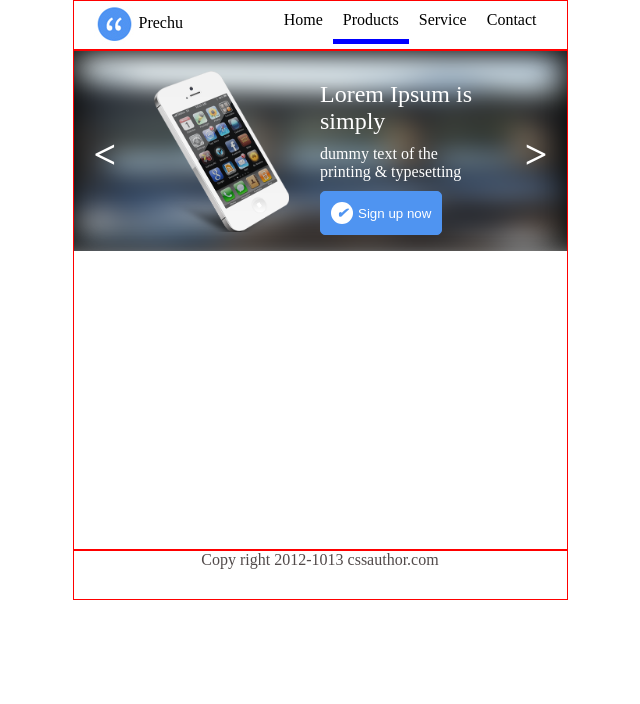
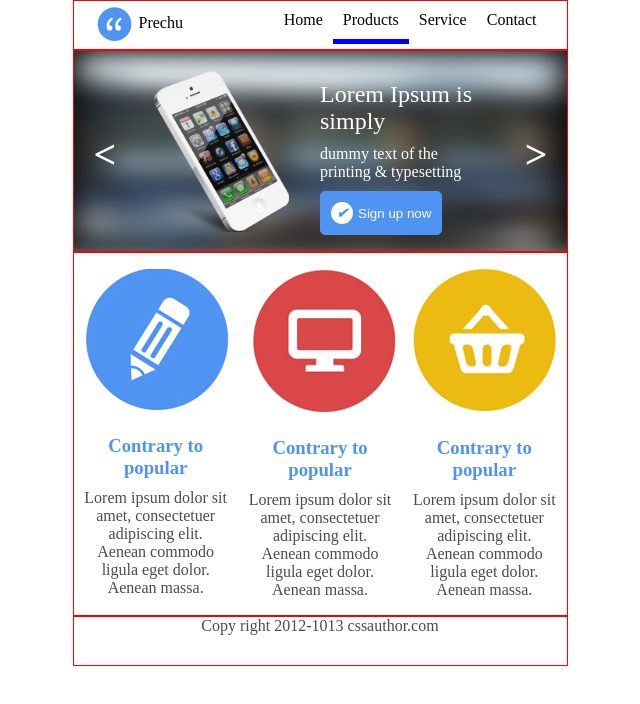
Before and after one commit to longvang2312/project-fullstack, a plain HTML site: page index.html in a window 1280 px wide. Shown: the whole page, without its empty margins (320-960 px from the left). Drawn offline with Linux system fonts and the light colour scheme.

Commit message:
implement service component

```diff
--- a/index.css
+++ b/index.css
@@ -16,7 +16,6 @@ body{
 }
 .page .content{
   border: 1px solid red;
-  min-height: 500px;
   text-align: center;
 }
 .page .footer{
@@ -189,7 +188,30 @@ body{
     vertical-align: middle;
 }
 /*end icon css*/
+ /*start services css  */
+.page__services{
+     border: 1px solid red;
+ }
+.services__list{
+    display: flex;
+    list-style-type: none;
+    padding: 0;
+    flex: 1;
+}
+.services__item{
+     text-align: center;
+ }
 
+ .services__item__title{
+    color:#4f94f1;
+    margin: 20px 10px 10px;
+ }
+
+ .services__item__desc{
+     color:#514a4a;
+     margin: 0 10px;
+ }
+ /*end services block  */
 .copy-right{
   color: #514a4a;
   text-decoration-line: none;
--- a/index.html
+++ b/index.html
@@ -9,7 +9,7 @@
 <body>
     <div class="page">
         <div class="header">
-           <div class="mutil-column">
+            <div class="mutil-column">
                 <div class="col-30 pull-left">
                     <div class="branch">
                         <img class="logo" src="image/logo.png">
@@ -49,13 +49,32 @@
                         </div>
                         <div class="col-50 text-left">
                             <h2 class="title">Lorem Ipsum is simply</h2>
-                                <p class="text">dummy text of the printing & typesetting</p>
-                                <button class="signup-button"><i class="check-icon"></i><span class="signup-button-text">Sign up now</span></button>
+                            <p class="text">dummy text of the printing & typesetting</p>
+                            <button class="signup-button"><i class="check-icon"></i><span class="signup-button-text">Sign up now</span></button>
                         </div>
 
                     </div>
                 </div>
             </div>
+        </div>
+        <div class="page__services">
+            <ul class="services__list">
+                <li class="services__item">
+                    <img src="image/logo_edit.png"></img>
+                    <h3 class="services__item__title">Contrary to popular</h3>
+                    <p class="services__item__desc">Lorem ipsum dolor sit amet, consectetuer adipiscing elit. Aenean commodo ligula eget dolor. Aenean massa.</p>
+                </li>
+                <li class="services__item">
+                    <img src="image/logo_buy.png"></img>
+                    <h3 class="services__item__title">Contrary to popular</h3>
+                    <p class="services__item__desc">Lorem ipsum dolor sit amet, consectetuer adipiscing elit. Aenean commodo ligula eget dolor. Aenean massa.</p>
+                </li>
+                <li class="services__item">
+                    <img src="image/logo_book.png"></img>
+                    <h3 class="services__item__title">Contrary to popular</h3>
+                    <p class="services__item__desc">Lorem ipsum dolor sit amet, consectetuer adipiscing elit. Aenean commodo ligula eget dolor. Aenean massa.</p>
+                </li>
+            </ul>
         </div>
         <div class="footer">
             <a class="copy-right" href='#'>Copy right 2012-1013 cssauthor.com</a>
```
Also changed, not shown: image/logo_book.png (added), image/logo_buy.png (added), image/logo_edit.png (added).
